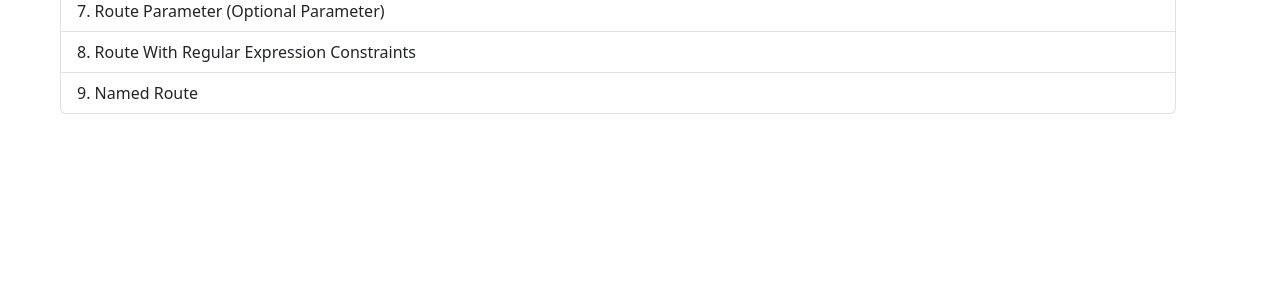
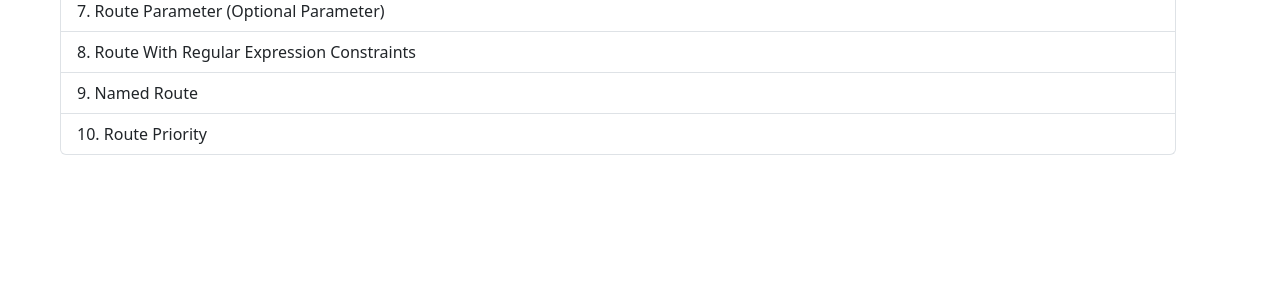
Before and after one commit to yahdee2702/belajar-paw-9, a Laravel app: page /routing in a window 1280 px wide. Shown: the part 376-676 px from the top of the page. Run offline with Laravel 12, Linux system fonts and the light colour scheme; style sheets or scripts are compiled from the project's sources.

Commit message:
feat: 5. Praktik laravel routing; 5.11

```diff
--- a/resources/views/routing.blade.php
+++ b/resources/views/routing.blade.php
@@ -43,6 +43,11 @@
             <a href="{{ route('profileRouteName', ['profileId' => '123']) }}" class="list-group-item list-group-item-action">
                 Named Route
             </a>
+
+            <a href="{{ url('/route_priority/user') }}" class="list-group-item list-group-item-action">
+                Route Priority
+            </a>
+
         </div>
 
         {{-- Khusus kode program untuk Route Groups di sini --}}
--- a/routes/web.php
+++ b/routes/web.php
@@ -37,3 +37,15 @@ Route::get('/title/{title}', function($title) {
 })->where('title', '[A-Za-z]+');
 
 Route::get('/profile/{profileId}', [RouteController::class, 'profile'])->name('profileRouteName');
+
+// Route::get('/route_priority/{rpId}', function($rpId) {
+//     return "This is Route One";
+// });
+
+Route::get('/route_priority/user', function() {
+    return "This is Route 1";
+});
+
+Route::get('/route_priority/user', function() {
+    return "This is Route 2";
+});
```
